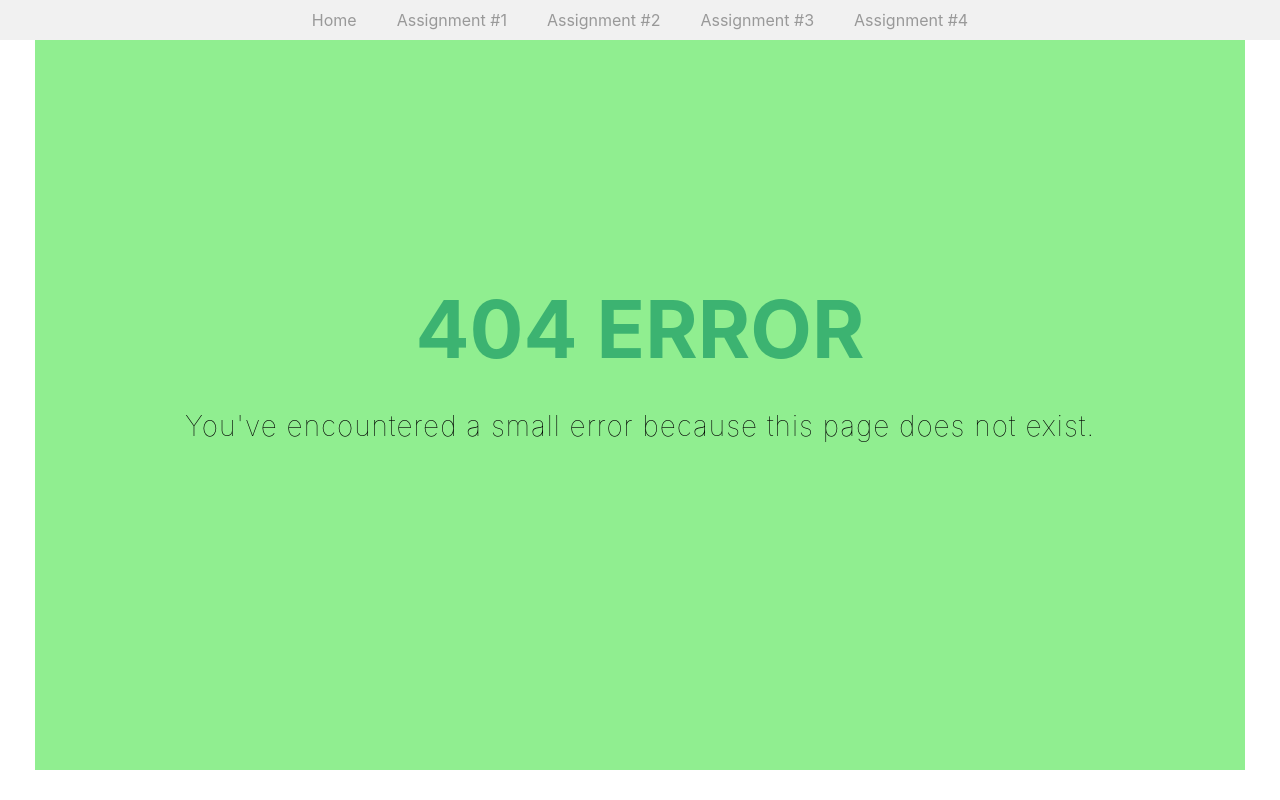
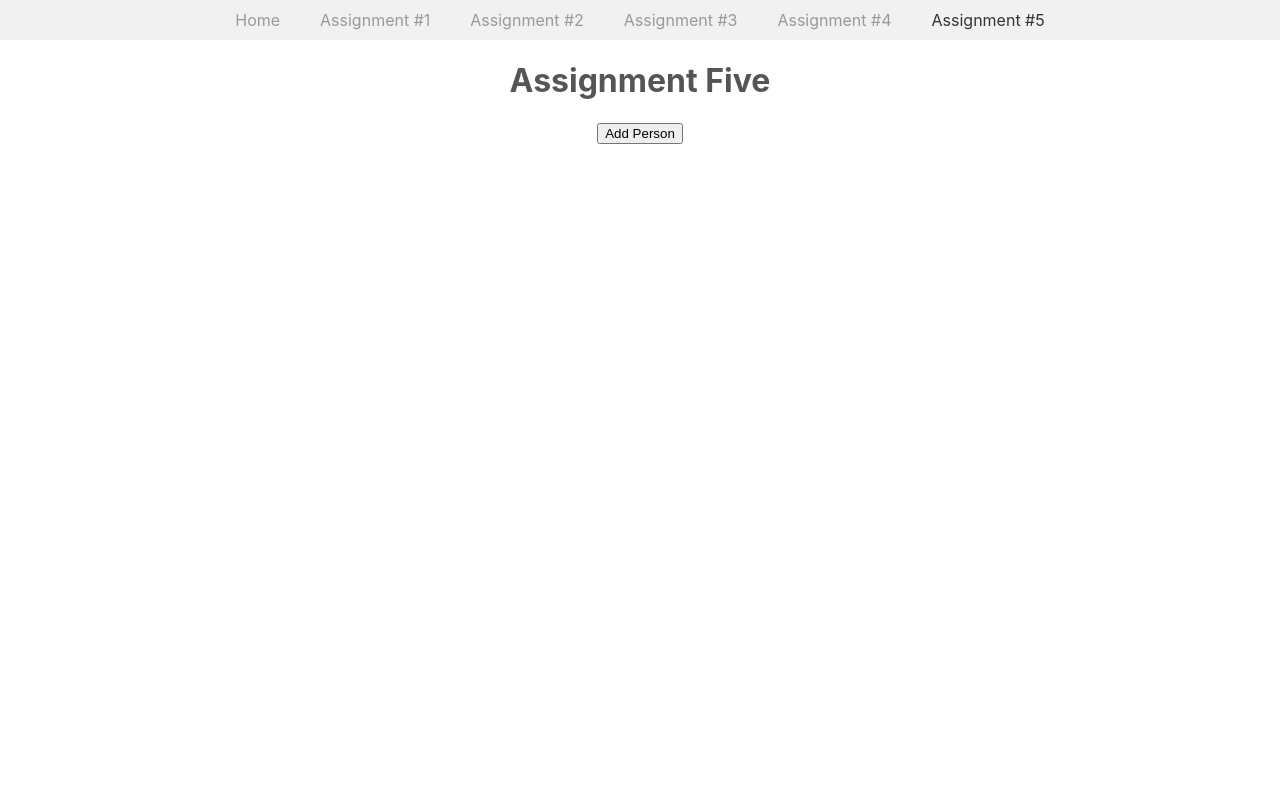
Before and after one commit to christoph-codes/reactTraining, a React (Create React App) app in the folder reactTraining/: page /assignment5 in a window 1280 px wide. Before the commit this address had no page. Built offline with nearby package versions, Linux system fonts and the light colour scheme.

Commit message:
Inititated Assignment 5 with reducers

```diff
--- a/reactTraining/src/components/app/App.js
+++ b/reactTraining/src/components/app/App.js
@@ -11,6 +11,7 @@ import AssignmentOne from "../assignmentOne/AssignmentOne";
 import AssignmentTwo from "../assignmentTwo/AssignmentTwo";
 import AssignmentThree from "../assignmentThree/AssignmentThree";
 import AssignmentFour from "../assignmentFour/AssignmentFour";
+import AssignmentFive from "../assignmentFive/AssignmentFive";
 
 export default function App(props) {
   return (
@@ -24,6 +25,7 @@ export default function App(props) {
             <Route exact path="/assignment2" component={AssignmentTwo} />
             <Route path="/assignment3" component={AssignmentThree} />
             <Route exact path="/assignment4" component={AssignmentFour} />
+            <Route exact path="/assignment5" component={AssignmentFive} />
             <Route exact path="/" component={Home} />
             <Route component={FourOhFour} />
           </Switch>
--- a/reactTraining/src/components/appNavigation/AppNavigation.js
+++ b/reactTraining/src/components/appNavigation/AppNavigation.js
@@ -11,6 +11,7 @@ export default function AppNavigation() {
                 <li><NavLink exact to="/assignment2">Assignment #2</NavLink></li>
                 <li><NavLink exact to="/assignment3">Assignment #3</NavLink></li>
                 <li><NavLink exact to="/assignment4">Assignment #4</NavLink></li>
+                <li><NavLink exact to="/assignment5">Assignment #5</NavLink></li>
             </ul>
         </div>
     )
--- /dev/null
+++ b/reactTraining/src/components/assignmentFive/AssignmentFive.js
@@ -0,0 +1,12 @@
+import React from 'react';
+import './AssignmentFive.scss'
+import Persons from './containers/Persons';
+
+export default function AssignmentFive(props) {
+    return (
+        <div className='AssignmentFive'>
+            <h1 className="page-header ">Assignment Five</h1>
+            <Persons/>
+        </div>
+    )
+}
--- /dev/null
+++ b/reactTraining/src/components/assignmentFive/components/addPerson/AddPerson.js
@@ -0,0 +1,10 @@
+import React from 'react';
+import './AddPerson.scss'
+
+export default function AddPerson(props) {
+    return (
+        <button onClick={props.personAdded} className='AddPerson'>
+            Add Person
+        </button>
+    )
+}
--- /dev/null
+++ b/reactTraining/src/components/assignmentFive/components/person/Person.js
@@ -0,0 +1,11 @@
+import React from 'react';
+import './Person.scss'
+
+export default function Person(props) {
+    return (
+        <div onClick={props.clicked} className='Person'>
+            <h1>{props.person.name}Hello</h1>
+            <p>{props.person.age}</p>
+        </div>
+    )
+}
--- /dev/null
+++ b/reactTraining/src/components/assignmentFive/containers/Persons.js
@@ -0,0 +1,53 @@
+import React, { useState, useReducer } from "react";
+import "./Persons.scss";
+import AddPerson from "../components/addPerson/AddPerson";
+import Person from "../components/person/Person";
+import {reducer} from '../reducers/personReducer';
+
+export default function Persons(props) {
+      const [state, dispatch] = useReducer(reducer, {persons: []});
+//   const [personList, setPersonList] = useState([]);
+
+//   const addPerson = () => {
+//     const newPerson = {
+//       id: Math.random() * 50000000,
+//       name: "Christopher",
+//       age: Math.floor(Math.random() * 50)
+//     };
+//     setPersonList([...personList, newPerson]);
+//   };
+
+//   const deletePerson = id => {
+//     setPersonList(prev => {
+//       return [...prev, prev.filter(person => person.id !== id)];
+//     });
+//   };
+//   return (
+//     <div className="Persons">
+//       <AddPerson personAdded={addPerson} />
+//       {personList.map(person => {
+//         return (
+//           <Person
+//             key={person.id}
+//             person={person}
+//             clicked={() => deletePerson(person.id)}
+//           />
+//         );
+//       })}
+//     </div>
+//   );
+  return (
+    <div className="Persons">
+      <AddPerson personAdded={() => dispatch({type: 'ADD_PERSON'})} />
+      {state.persons.map(person => {
+        return (
+          <Person
+            key={person.id}
+            person={person}
+            clicked={() => dispatch({type: 'ADD_PERSON', id: person.id})}
+          />
+        );
+      })}
+    </div>
+  );
+}
--- /dev/null
+++ b/reactTraining/src/components/assignmentFive/reducers/personReducer.js
@@ -0,0 +1,16 @@
+const initialState = {persons: []};
+
+function reducer(state, action) {
+    switch(action.type) {
+        case 'ADD_PERSON':
+            const newPerson = {
+                id: Math.random() * 50000000,
+                name: "Christopher",
+                age: Math.floor(Math.random() * 50)
+            };
+            return {persons: [...state.persons, newPerson]};
+        case 'DELETE_PERSON':
+            let prev = [...state.persons]
+            return { persons: [prev, prev.filter(person => person.id !== action.id)]};
+    }
+}
```
Also changed, not shown: reactTraining/src/components/assignmentFive/AssignmentFive.scss (added), reactTraining/src/components/assignmentFive/components/addPerson/AddPerson.scss (added), reactTraining/src/components/assignmentFive/components/person/Person.scss (added), reactTraining/src/components/assignmentFive/containers/Persons.scss (added).
